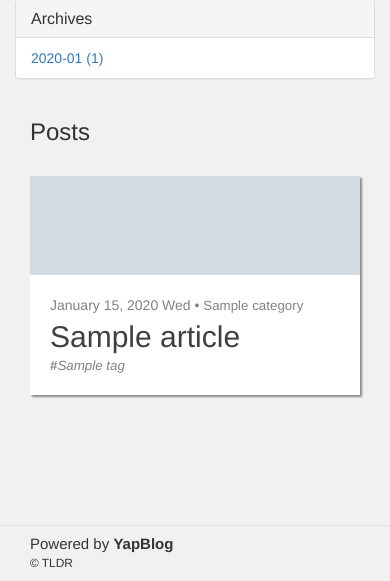
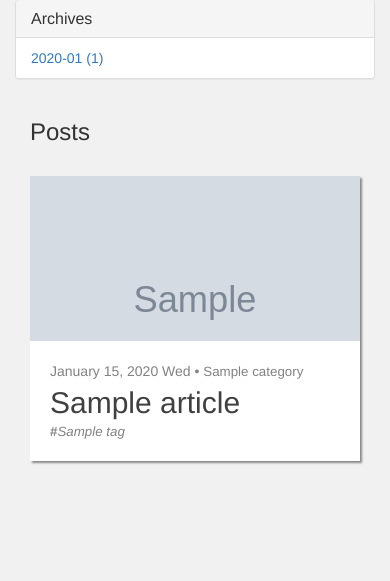
Before and after one commit to Fugoes/yapblog, a Flask app: page / in a window 390 px wide. Shown: the part 536-1117 px from the top of the page. Run offline with Flask 2, Linux system fonts and the light colour scheme; tables that the repository leaves empty hold one stand-in row (values such as "Sample post"); grey boxes marked "Sample" are stand-in pictures; some libraries are stand-ins or nearby versions.

Commit message:
mobile view

```diff
--- a/yapblog/static/yapblog.css
+++ b/yapblog/static/yapblog.css
@@ -193,3 +193,12 @@
 h6 {
     font-size: 15px;
 }
+
+@media (max-width: 767px) {
+    .post-img-div {
+        overflow: hidden;
+        padding-bottom: 50%;
+        width: 100%;
+        height: 0;
+    }
+}
```
